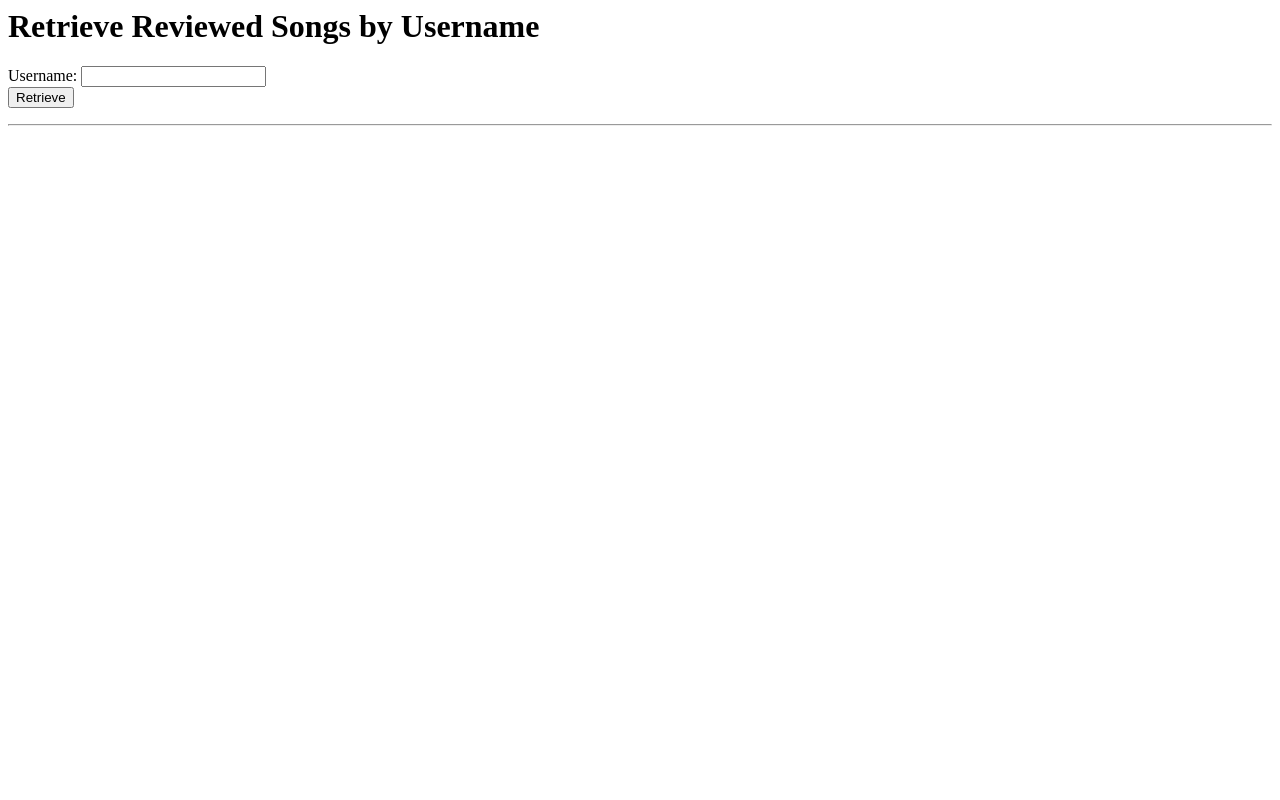
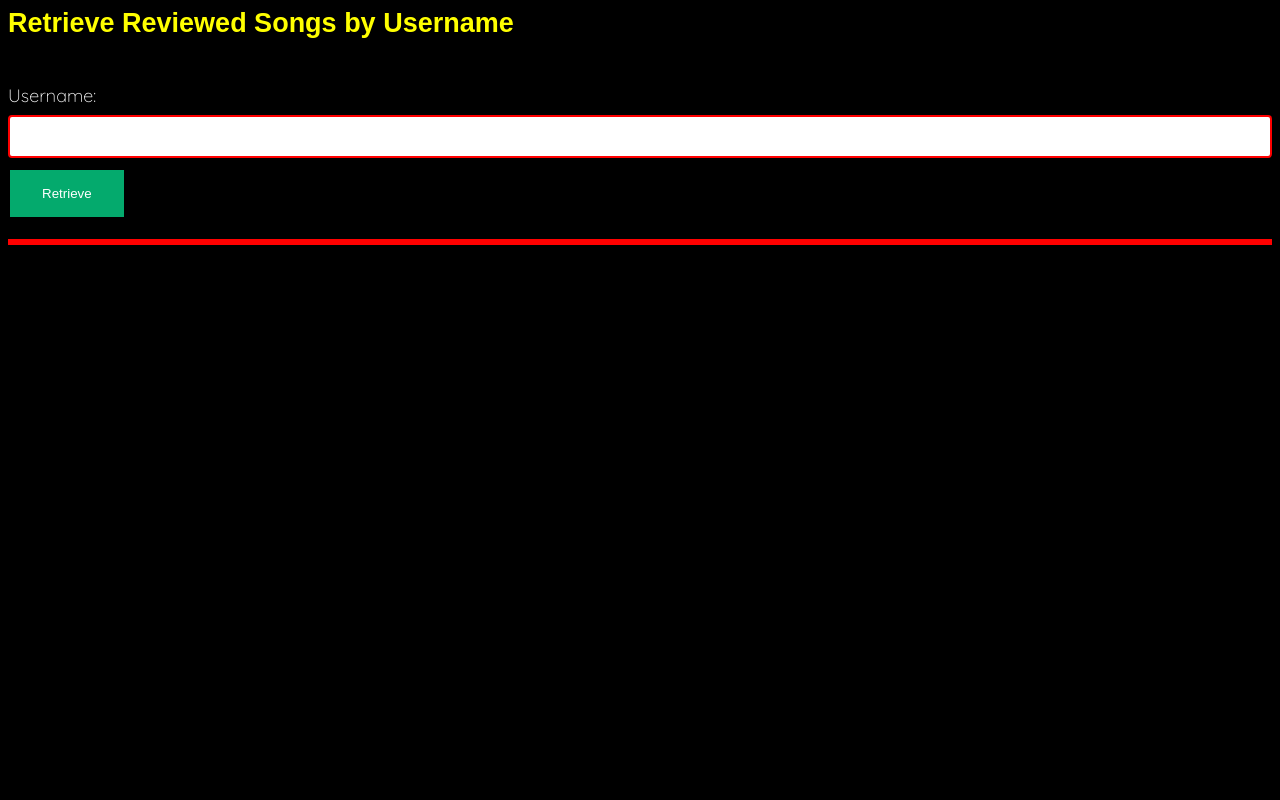
Before and after one commit to jmcshane12/comp333, a Django app: page /music/song_retrieve/ in a window 1280 px wide. Run offline with Django 4.2, Linux system fonts and the light colour scheme.

Commit message:
added css stylesheet for django site

```diff
--- /dev/null
+++ b/hw2_django/music/static/music/style.css
@@ -0,0 +1,69 @@
+/*
+    COMP 333
+    Homework 2
+*/
+
+/*
+    This is the style sheet for the django implementation of the music review platform
+*/
+
+/*
+    Using the Quicksand light 300 font from Google for all body text except section headers which
+    use the noto sans sc font.
+*/
+@import url('https://fonts.googleapis.com/css2?family=Quicksand:wght@300&display=swap');
+
+body {
+    background-color: black; /* Make website background black */
+    font-family: 'Quicksand', sans-serif; /* default font is quicksand for all body text */
+    color: white; /* font is white for all body text */
+    font-size: large;
+
+}
+
+
+/* Make hyperlinks yellow and underline them */
+a {
+    color: yellow;
+    text-decoration: underline;
+    font-size: large;
+}
+
+/* Make headings large and yellow with Noto Sans SC font */
+h1 {
+    font-family: 'Noto Sans SC', sans-serif;
+    font-size: 150%;
+    color: yellow;
+    padding: 0 0 1em 0;
+}
+
+/* Make red boarder around text inputs and make the input box the length of the page */
+input[type=text]{
+    width: 100%;
+    padding: 12px 20px;
+    margin: 8px 0;
+    box-sizing: border-box;
+    border: 2px solid red;
+    border-radius: 4px;
+}
+
+/* Make input text box boarder color change on selection */
+input:focus {
+    background-color: lightblue;
+    border: 3px solid rgb(255, 255, 255);
+}
+
+/* Make submit button green and large with a pointer cursor when the user hovers over it */
+input[type=submit]{
+    background-color: #04AA6D;
+    border: none;
+    color: white;
+    padding: 16px 32px;
+    margin: 4px 2px;
+    cursor: pointer;
+}
+
+/* Make horizontal dividers red */
+hr {
+    border: 3px solid red;
+}
--- a/hw2_django/music/templates/music/index.html
+++ b/hw2_django/music/templates/music/index.html
@@ -1,3 +1,7 @@
+{% load static %}
+
+<link rel="stylesheet" type="text/css" href="{% static 'music/style.css' %}">
+
 <h1>The Music Database</h1>
 
 <ul>
--- a/hw2_django/music/templates/music/registration.html
+++ b/hw2_django/music/templates/music/registration.html
@@ -1,3 +1,7 @@
+{% load static %}
+
+<link rel="stylesheet" type="text/css" href="{% static 'music/style.css' %}">
+
 <h1>User Registration</h1>
 
 <form method="POST" action= "{% url 'music:registration' %}">
--- a/hw2_django/music/templates/music/song_retrieve.html
+++ b/hw2_django/music/templates/music/song_retrieve.html
@@ -1,3 +1,7 @@
+{% load static %}
+
+<link rel="stylesheet" type="text/css" href="{% static 'music/style.css' %}">
+
 <h1>Retrieve Reviewed Songs by Username</h1>
 
 <form method="POST" action="{% url 'music:song_retrieve' %}">
@@ -9,6 +13,8 @@ Username: <input type="text" name="username"/>
 <hr>
 {{alert}}
 
+<ul>
 {% for review in user.rating_set.all %}
-    <p>{{review.song}} by {{review.song.artist}} --> {{review.rating}}</p>
+<li>{{review.song}} by {{review.song.artist}} --> {{review.rating}}</li>
 {% endfor %}
+</ul>
```
Also changed, not shown: hw2_django/music/templates/music/year_retrieve.html (+7 -2 lines), readme-django.md, 3 other files.
